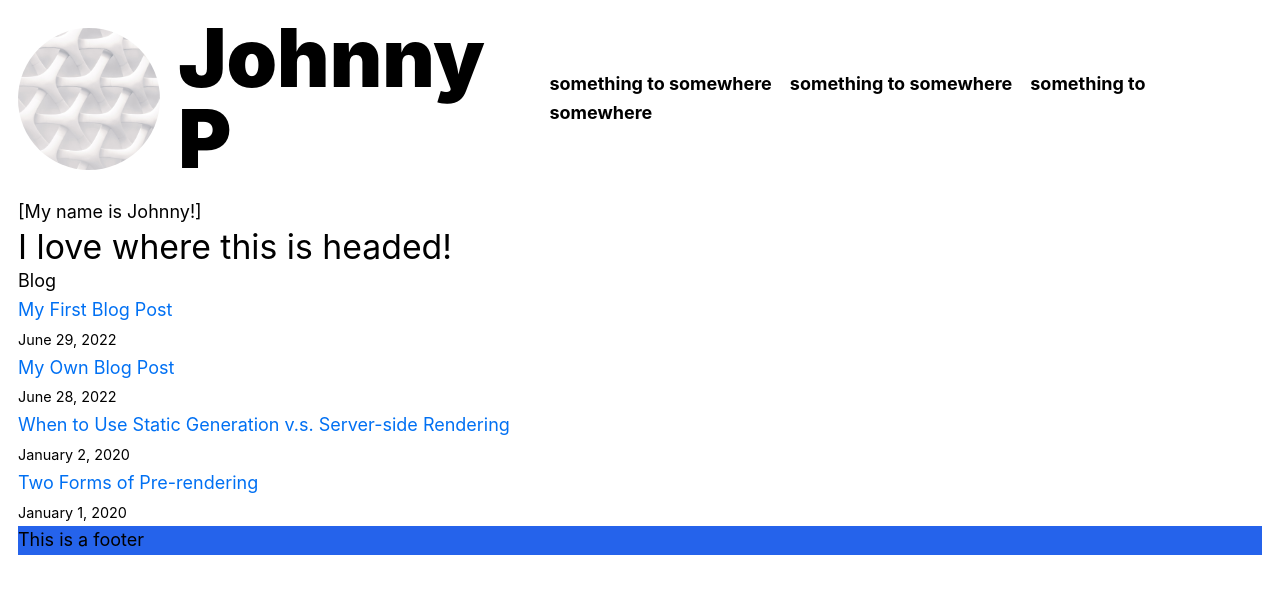
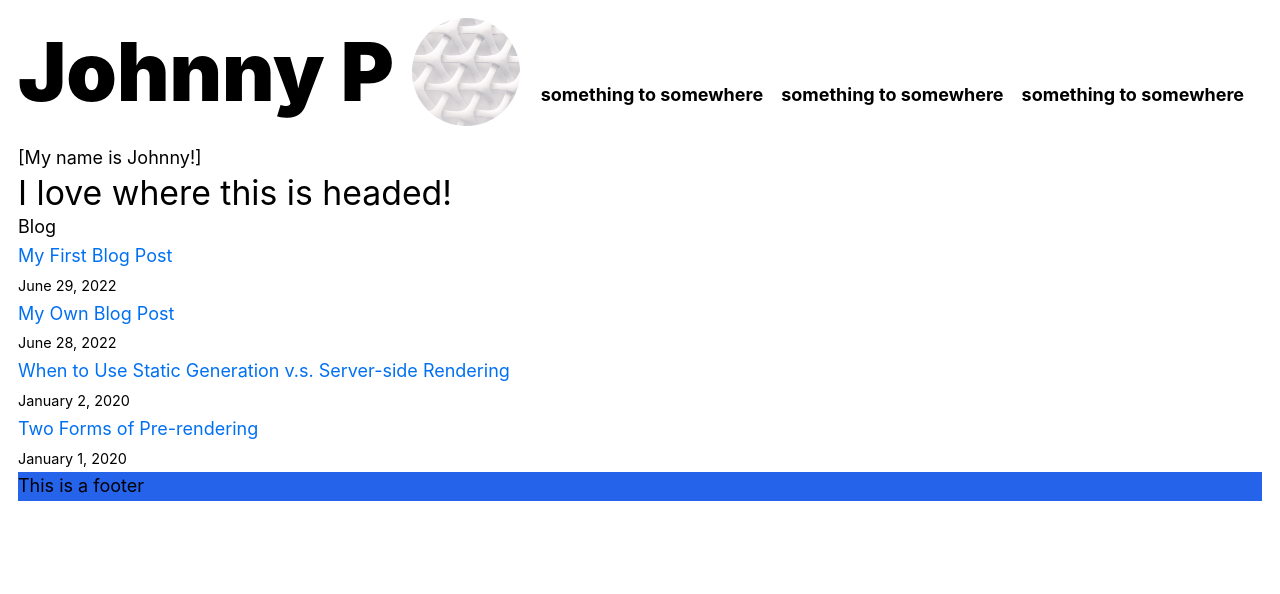
Before and after one commit to johnny2smooth/next-blog, a Next.js app: page / in a window 1280 px wide. Shown: the top 594 px of the page. Built offline with nearby package versions, Linux system fonts and the light colour scheme.

Commit message:
stylistic changes

```diff
--- a/components/layout.js
+++ b/components/layout.js
@@ -27,17 +27,17 @@ export default function Layout({ children, home }) {
       </Head>
       <header className="mb-4">
         {home ? (
-          <div className="flex justify-between items-center w-full">
+          <div className="flex justify-between items-baseline w-full">
             <div className="flex items-center">
+              <h1 className="text-7xl font-black pr-4 ">{name}</h1>
               <Image
                 priority
                 src="/images/profile.jpeg"
-                className="rounded-full"
-                height={144}
-                width={144}
+                className="rounded-full pl-4"
+                height={108}
+                width={108}
                 alt={name}
               />
-              <h1 className="text-7xl font-black pl-4">{name}</h1>
             </div>
             <nav>
               <ul>
```
